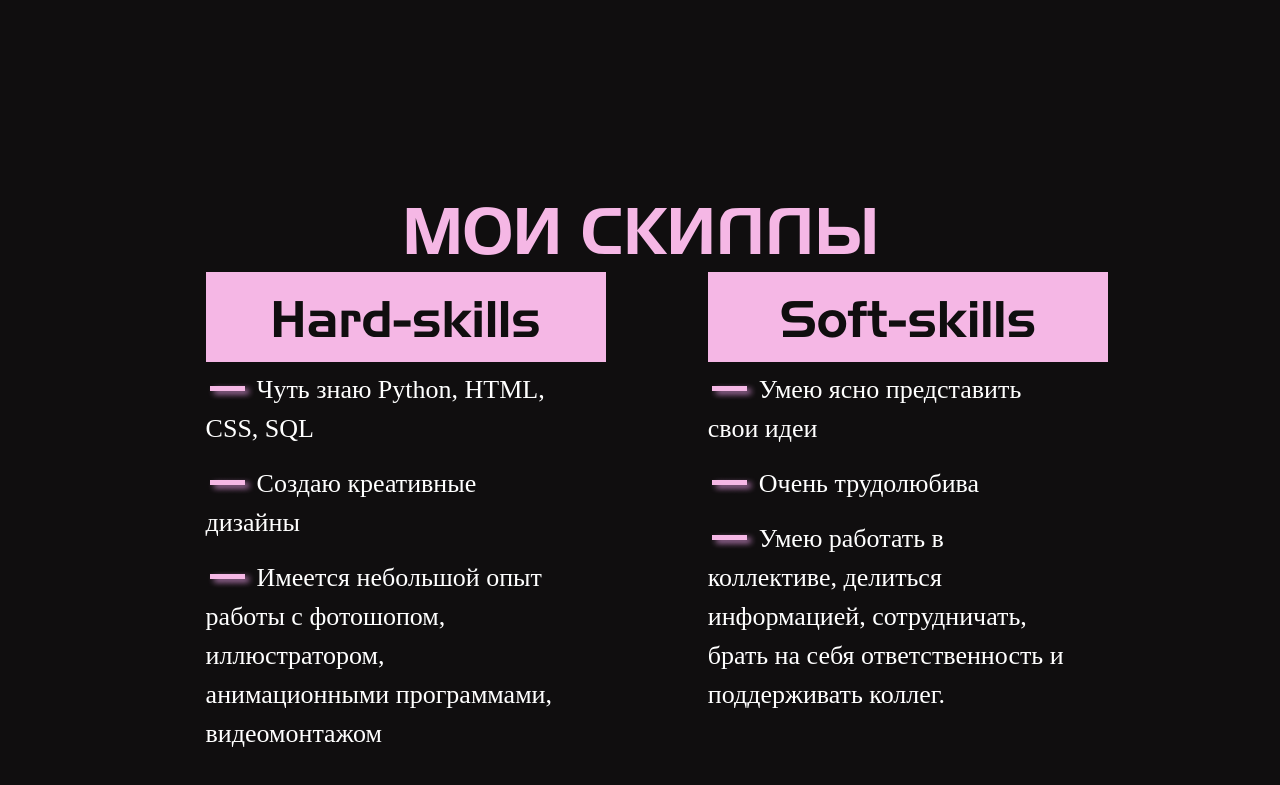
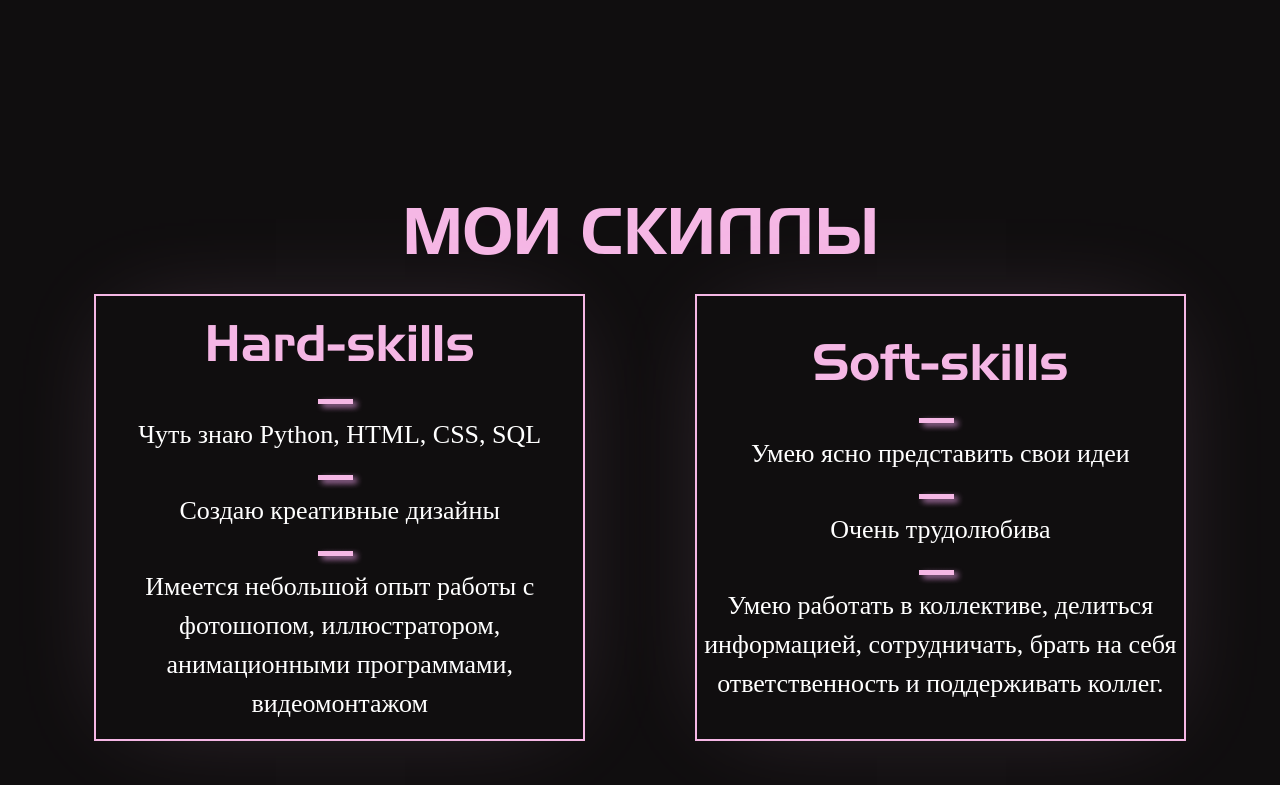
Before and after one commit to nxvikas/about-me, a plain HTML site: page index.html in a window 1280 px wide. Shown: the part 955-1740 px from the top of the page. Drawn offline with nearby package versions, Linux system fonts and the light colour scheme; a web font is replaced by a local one.

Commit message:
второй блок+фикс шапки

```diff
--- a/css/style.css
+++ b/css/style.css
@@ -1,55 +1,80 @@
 @import url(./font.css);
-body{
+
+body {
     background-color: #100E0F;
 }
-p{
+
+header {
+    position: sticky;
+    top: 0;
+    z-index: 10;
+    background-color: #100E0F;
+}
+
+p {
     font-family: 'kanit';
 }
-h1{
+
+h1 {
     font-family: 'newtown';
 }
-.nav-item a{
+
+.nav-item a {
     color: #fff;
     font-family: 'newtown';
     font-size: 20px;
     text-transform: lowercase;
     transition: .5s;
 }
-.navbar-toggler{
+
+.navbar-toggler {
     background-color: #f5b7e6d2;
 }
-.nav-item a:hover{
+
+.nav-item a:hover {
     transition: .3s;
     color: #F5B7E5;
 }
-.web{
+
+.web {
     font-size: 80px;
     color: #F5B7E5;
     font-family: 'newtown';
     text-transform: uppercase;
 }
-.one{
+
+.me {
+    overflow: hidden;
+}
+
+.one {
     position: relative;
 }
-.two{
+
+.two {
     position: relative;
     bottom: 50px;
 }
-.glav{
+
+.glav {
     color: #F5B7E5;
     font-family: 'newtown';
     font-size: 64px;
     text-transform: uppercase;
+    margin-bottom: 30px;
 }
-.mt{
+
+.mt {
     margin-top: 90px;
 }
-.neglav{
+
+.neglav {
     font-size: 20px;
     color: #fff;
     letter-spacing: 2px;
 }
-.btn{
+
+.btn {
     background-color: #F5B7E5;
     color: #100E0F;
     width: 204px;
@@ -62,23 +87,52 @@ h1{
     bottom: 50px;
 
 }
-.btn:hover{
+
+.btn:hover {
     background-color: #F5B7E5;
     box-shadow: 4px 4px 20px 2px rgba(255, 255, 255, 0.4);
 }
-section{
+
+.me {
     margin-bottom: 140px;
 }
-.skills{
-    color: #100E0F;
-    background-color: #F5B7E5;
+
+.skills {
+    color: #F5B7E5;
+    /* background-color: #F5B7E5; */
     text-align: center;
     font-size: 50px;
-    width: 400px;
+    width: 550px;
     height: 90px;
     line-height: 170%;
 }
-.text{
+
+.text {
     color: #fff;
     font-size: 26px;
+    display: flex;
+    flex-direction: column;
+    align-items: center;
+    text-align: center;
 }
+
+.skill {
+    overflow: hidden;
+    margin-bottom: 140px;
+}
+
+.skill .container {
+    display: flex;
+    justify-content: space-between;
+}
+
+.block {
+    width: 45%;
+    display: flex;
+    flex-direction: column;
+    align-items: center;
+    border: 2px solid #F5B7E5;
+    justify-content: center;
+    box-shadow: 0px 0px 100px -30px rgba(245, 183, 229, 0.2);
+    margin-bottom: 100px;
+}
--- a/index.html
+++ b/index.html
@@ -54,7 +54,8 @@
                     <h1 class="glav">о себе:</h1>
                     <p class="neglav">Вика - это я! Я верю, что хороший веб-дизайн - это не просто красивое оформление,
                         а удобный и интуитивный интерфейс , который помогает пользователям решать свои задачи.
-                        <br><br>Я делаю сайты по поручению начальника Блинова С.А., и хочу делать интернет более красивым и
+                        <br><br>Я делаю сайты по поручению начальника Блинова С.А., и хочу делать интернет более
+                        красивым и
                         удобным для всех!
                     </p>
                 </div>
@@ -69,27 +70,35 @@
             </div>
     </section>
     <section class="skill">
-        <div class="container">
         <div class="row">
             <div class="col text-center">
                 <h1 class="glav">мои скиллы</h1>
             </div>
         </div>
-            <div class="row d-flex justify-content-evenly">
-                <div class="block" style="width: 35%;">
+        <div class="container">
+
+            <div class="block">
+                <div class="zagolovok">
                     <h1 class="skills">Hard-skills</h1>
+                </div>
+                <div class="textik">
                     <p class="text"><img src="./img/line.png">Чуть знаю Python, HTML, CSS, SQL</p>
                     <p class="text"><img src="./img/line.png">Создаю креативные дизайны</p>
-                    <p class="text"><img src="./img/line.png">Имеется небольшой опыт работы  с  фотошопом,  иллюстратором,  анимационными  программами,  видеомонтажом</p>
+                    <p class="text"><img src="./img/line.png">Имеется небольшой опыт работы с фотошопом, иллюстратором,
+                        анимационными программами, видеомонтажом</p>
                 </div>
-                <div class="block" style="width: 35%;">
+            </div>
+            <div class="block">
+                <div class="zagolovok">
                     <h1 class="skills">Soft-skills</h1>
+                </div>
+                <div class="textik">
                     <p class="text"><img src="./img/line.png">Умею ясно представить свои идеи</p>
                     <p class="text"><img src="./img/line.png">Очень трудолюбива</p>
-                    <p class="text"><img src="./img/line.png">Умею  работать  в  коллективе,  делиться  информацией,  сотрудничать,  брать  на  себя  ответственность  и  поддерживать  коллег.</p>
+                    <p class="text"><img src="./img/line.png">Умею работать в коллективе, делиться информацией,
+                        сотрудничать, брать на себя ответственность и поддерживать коллег.</p>
                 </div>
             </div>
-            <div class="row"></div>
         </div>
     </section>
     <script src="./js/bootstrap.bundle.min.js"></script>
```
Lines whose indentation alone changed are shown as unchanged.
